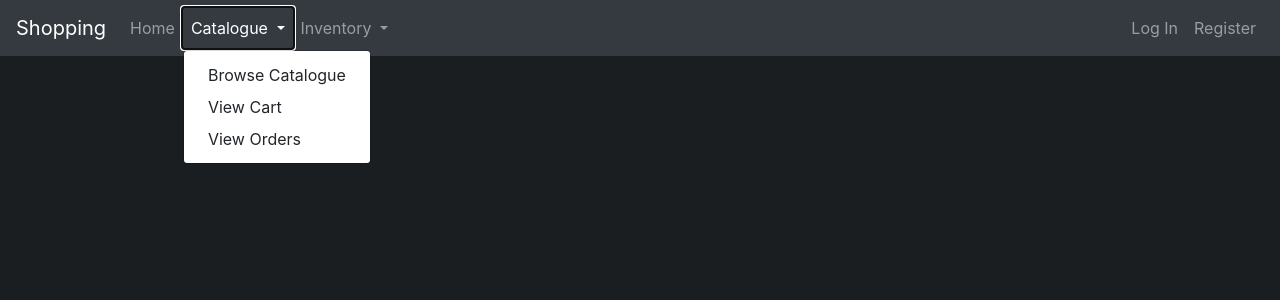
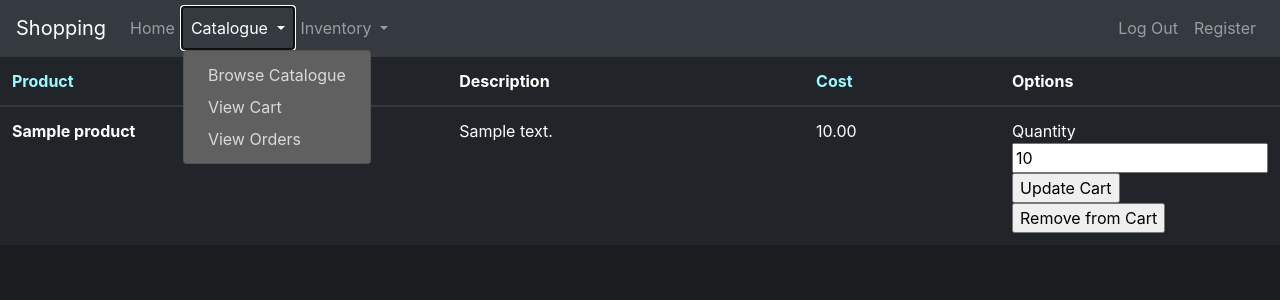
Before and after one commit to ctec-127/ctec-227-final-project-qhanlon, a PHP site: page /cart.php in a window 1280 px wide, after a click on "Catalogue". Shown: the top 300 px of the page. Run offline with PHP 8.4, Linux system fonts and the light colour scheme; the visitor is signed in with stand-in values (Sample User, id 1); tables that the repository leaves empty hold one stand-in row (values such as "Sample post").

Commit message:
mini-progress

```diff
--- a/cart.php
+++ b/cart.php
@@ -5,6 +5,8 @@ $page_title = "Cart";
 require 'inc/shared/header.inc.php';
 require 'inc/shared/nav.inc.php';
 
+require 'inc/cart/cart.inc.php';
+
 require 'inc/shared/footer.inc.php';
 
 ?>
--- a/css/style.css
+++ b/css/style.css
@@ -1,6 +1,7 @@
 body {
     background-color: #1B1E21;
     color: rgb(233, 233, 233);
+    position: relative;
 }
 
 input, textarea, select {
@@ -18,3 +19,19 @@ a:hover {
 .table-cat {
     background: rgb(54, 40, 40);
 }
+
+.test {
+    width: 130px;
+}
+
+.dropdown-menu.show {
+    background: #606060;
+}
+
+.dropdown-item {
+    color: #dadada;
+}
+
+.sticky {
+    position: sticky;
+}
--- a/inc/cart/cart.inc.php
+++ b/inc/cart/cart.inc.php
@@ -1,7 +1,103 @@
 <?php
+require_once 'inc/shared/db_connect.inc.php';
+
+$cart_id = $_SESSION['cart'];
 
 if ($_SERVER['REQUEST_METHOD'] == "POST") {
     $item = $_POST['item'];
+    $addedQuantity = $_POST['quantity'];
+
+    $sql1 = "SELECT * FROM content WHERE cart_id='$cart_id' AND item_id='$item'";
+
+    // echo $sql1;
+
+    $result1 = $db->query($sql1);
+
+    if ($result1->num_rows == 1) {
+        $row = $result1->fetch_assoc();
+
+        if (isset($_POST['update']) && $_POST['update'] == TRUE) {
+            $quantity = $addedQuantity;
+        } else {
+            $quantity = $row['quantity'];
+            $quantity += $addedQuantity;
+        }
+
+        $sql_input = "UPDATE content SET quantity = '$quantity' WHERE item_id = '$item' AND cart_id='$cart_id' LIMIT 1";
+        $result2 = $db->query($sql_input);
+        if (!$result2) {
+            echo '<div class="alert alert-danger" role="alert">
+            Something went wrong while trying to add the item to your cart. ' . "\n".
+            $db->error . '.</div>';
+        } else {
+            echo '<div class="alert alert-success" role="alert">
+            You now have ' .  $addedQuantity . ' of item ' . $item . ' to your cart.
+          </div>';
+        }
+    } else if ($result1->num_rows == 0) {
+        $sql_input = "INSERT INTO content (cart_id, item_id, quantity) VALUES ('$cart_id', '$item', '$addedQuantity')";
+        $result2 = $db->query($sql_input);
+        if (!$result2) {
+            echo '<div class="alert alert-danger" role="alert">
+            Something went wrong while trying to add the item to your cart. ' . "\n".
+            $db->error . '.</div>';
+        } else {
+            echo '<div class="alert alert-success" role="alert">
+            You\'ve added ' .  $addedQuantity . ' of item ' . $item . ' to your cart.
+          </div>';
+        }
+    }
 }
 
+
+
+
+    echo '<div class="table-responsive">';
+    echo "<table class=\"table table-dark\">";
+    echo '<thead><tr><th><a href="?sorting=name">Product</a></th>';
+    echo '<th>Description</th>';
+    echo '<th><a href="?sorting=cost">Cost</a></th>';
+    echo '<th class="test">Options</th></tr></thead>';
+
+    // $sql = "SELECT * FROM content WHERE cart_id = '$cart_id'";
+    // $result = $db->query($sql);
+
+    $sql = " SELECT cost, description, name, quantity, product_id
+    FROM content, product
+    WHERE  content.item_id = product.product_id";
+
+    $joined = $db->query($sql);
+
+
+
+    while ($row = $joined->fetch_assoc()){
+
+        $productNum = $row['product_id'];
+
+        $addToCart = '<form action="cart.php" method="POST">
+        <p class="d-inline">Quantity</p>
+        <input type="number" name="quantity" value="' . $row['quantity'] . '">
+        <input type="hidden" name="item" value="' . $productNum . '">
+        <input type="hidden" name="update" value="TRUE">
+        <input type="submit" value="Update Cart">
+        </form>
+        <form action="delete-stuff.php" method="POST">
+        <input type="hidden" name="cart" value="' . $cart_id . '">
+        <input type="hidden" name="item" value="' . $productNum . '">
+        <input type="submit" value="Remove from Cart">
+        </form>';
+
+        # display rows and columns of data
+        echo '<tr>';
+        echo "<td><strong>" . $row['name'] . "</strong></td>";
+        echo "<td>" . $row['description'] . "</td>";
+        echo "<td>" . number_format($row['cost'], 2, ".", "") . "</td>";
+        echo "<td>" . $addToCart . "</td>";
+        echo '</tr>';
+    }
+    echo '</table>';
+    echo '</div>';
+
+
+
 ?>
--- a/inc/shared/nav.inc.php
+++ b/inc/shared/nav.inc.php
@@ -39,7 +39,9 @@
 
     <ul class="navbar-nav">
         <li class="nav-item">
-            <a class="nav-link" href="login.php">Log In</a>
+            <?php
+            echo (isset($_SESSION['loggedin']) && $_SESSION['loggedin'] == 1) ?  '<a class="nav-link" href="logout.php">Log Out</a>' : '<a class="nav-link" href="login.php">Log In</a>';
+            ?>
         </li>
         <li class="nav-item">
             <a class="nav-link" href="register.php">Register</a>
--- a/inventory.php
+++ b/inventory.php
@@ -6,7 +6,6 @@ require 'inc/shared/header.inc.php';
 require 'inc/shared/nav.inc.php';
 
 require 'inc/inventory/inventory.inc.php';
-require 'inc/inventory/form.inc.php';
 require 'inc/shared/footer.inc.php';
 
 ?>
--- a/landing.php
+++ b/landing.php
@@ -7,7 +7,9 @@ require 'inc/shared/nav.inc.php';
 
 echo "<div><h1 class=\"text-center\">Welcome to the site, " . (isset($_SESSION['first_name']) ? $_SESSION['first_name'] : 'friend') . "!</h1></div>";
 
-echo "<h1>Your cart is cart #" . $_SESSION['cart'] . "</h1>";
+
+
+echo isset($_SESSION['cart']) ? "<h1>Your cart is cart #" . $_SESSION['cart'] . "</h1>" : '';
 
 require 'inc/shared/footer.inc.php';
 
--- /dev/null
+++ b/logout.php
@@ -0,0 +1,5 @@
+<?php
+session_start();
+session_destroy();
+header ('location: landing.php');
+?>
```
Also changed, not shown: delete-stuff.php (added, +21 -0 lines), inc/catalogue/catalogue.inc.php (+1 -20 lines), inc/inventory/inventory.inc.php (+17 -0 lines), inc/shared/filters.inc.php (added, +24 -0 lines), inc/shared/functions.inc.php (+27 -2 lines).
